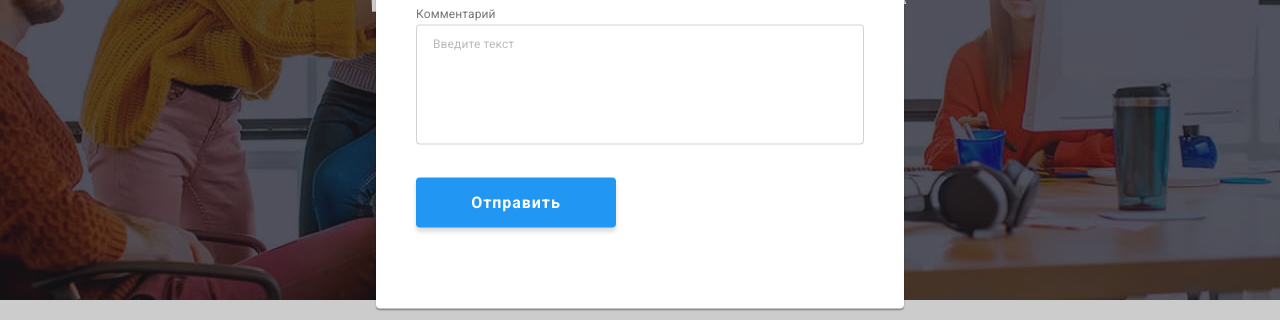
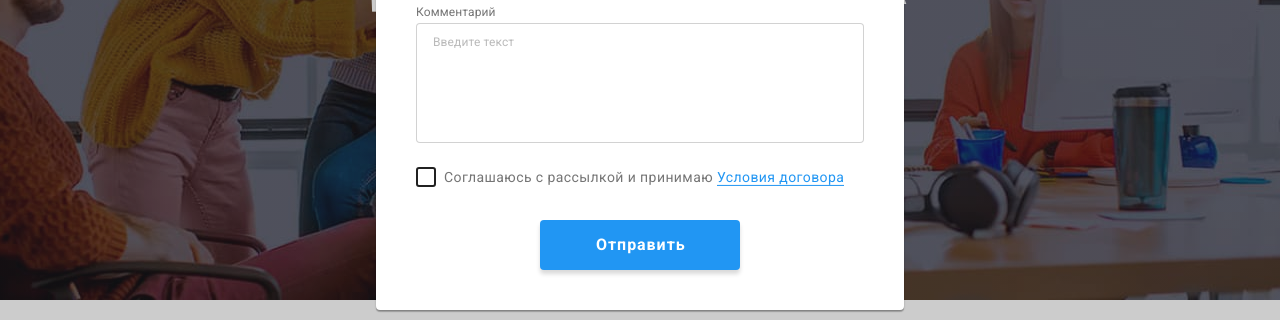
Before and after one commit to Marse11/goit-markup-hw-06, a plain HTML site: page index.html in a window 1280 px wide. Both pictures are taken after a click on the button "Заказать услугу". Shown: the part 382-702 px from the top of the page. Drawn offline with nearby package versions, Linux system fonts and the light colour scheme.

Commit message:
Додає чекбокс в модалку

```diff
--- a/css/styles.css
+++ b/css/styles.css
@@ -642,6 +642,12 @@ ol {
   cursor: pointer;
   align-items: center;
   justify-content: center;
+  transition: fill 250ms cubic-bezier(0.4, 0, 0.2, 1);
+}
+
+.modal-close-button:hover,
+.modal-close-button:focus {
+  fill: var(--accent-color);
 }
 
 .modal-title {
@@ -667,6 +673,7 @@ ol {
   color: var(--primary-text-color);
   margin-bottom: 4px;
 }
+
 .input-wrap {
   position: relative;
 }
@@ -712,14 +719,9 @@ ol {
   border-color: var(--accent-color);
 }
 
-/* .modal-textarea:not(:placeholder-shown) {
-  border-color: var(--accent-color);
-} */
-
 .modal-button {
-  display: flex;
-  align-items: center;
-  justify-content: center;
+  display: block;
+  margin: 0 auto;
   text-align: center;
   padding: 10px 56px;
   width: 200px;
@@ -745,6 +747,32 @@ ol {
   box-shadow: 0px 4px 4px rgba(0, 0, 0, 0.25);
 }
 
+.checkbox-label {
+  display: block;
+  font-weight: 400;
+  font-size: 14px;
+  line-height: 1.71;
+  letter-spacing: 0.03em;
+  color: var(--primary-text-color);
+  margin-bottom: 30px;
+}
+
+.checkbox-span {
+  width: 16px;
+  height: 15px;
+  border: 2px solid var(--title-text-color);
+  border-radius: 3px;
+  margin-right: 8px;
+}
+
+.modal-link {
+  font-weight: 400;
+  font-size: 14px;
+  line-height: 1.71;
+  letter-spacing: 0.03em;
+  color: var(--accent-color);
+  border-bottom: 1px solid var(--accent-color);
+}
 .is-hidden {
   visibility: hidden;
   opacity: 0;
--- a/index.html
+++ b/index.html
@@ -470,7 +470,6 @@
               </svg>
             </div>
           </div>
-          <div class="modal-field">
           <label class="modal-label" for="user-comment">Комментарий</label>
           <textarea
             class="modal-textarea"
@@ -478,7 +477,19 @@
             id="user-comment"
             placeholder="Введите текст"
           ></textarea>
-          </div>
+          <input
+            type="checkbox"
+            name="checkbox"
+            id="checkbox"
+            class="checkbox-input visually-hidden"
+          />
+          <label for="checkbox" class="checkbox-label">
+            <span class="checkbox-span">
+              <svg class="checkbox-icon" width="16" height="15">
+                <use href="./images/icons.svg#icon-check"></use></svg></span
+            >Соглашаюсь с рассылкой и принимаю
+            <a class="modal-link link" href="">Условия договора</a></label
+          >
           <button type="submit" class="modal-button">Отправить</button>
         </form>
       </div>
```
Also changed, not shown: images/icons.svg. Lines whose indentation alone changed are shown as unchanged.
